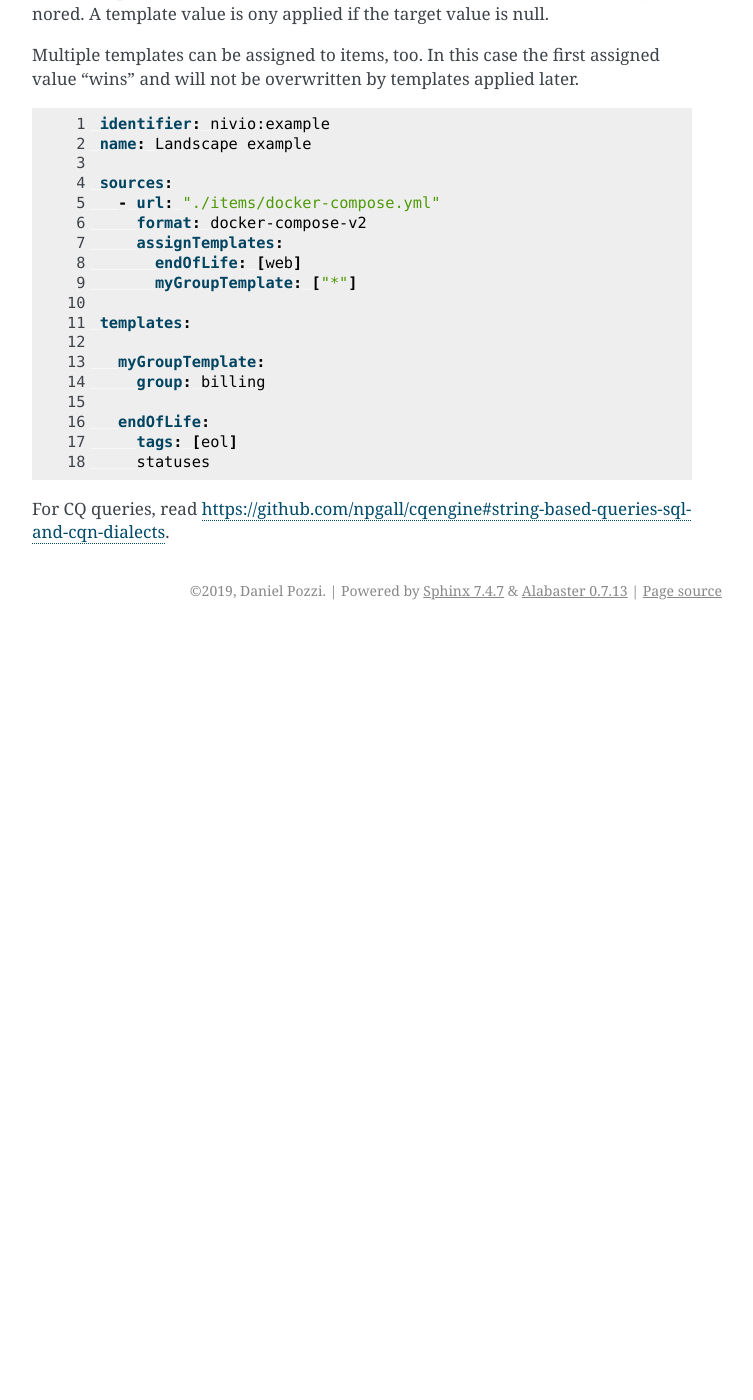
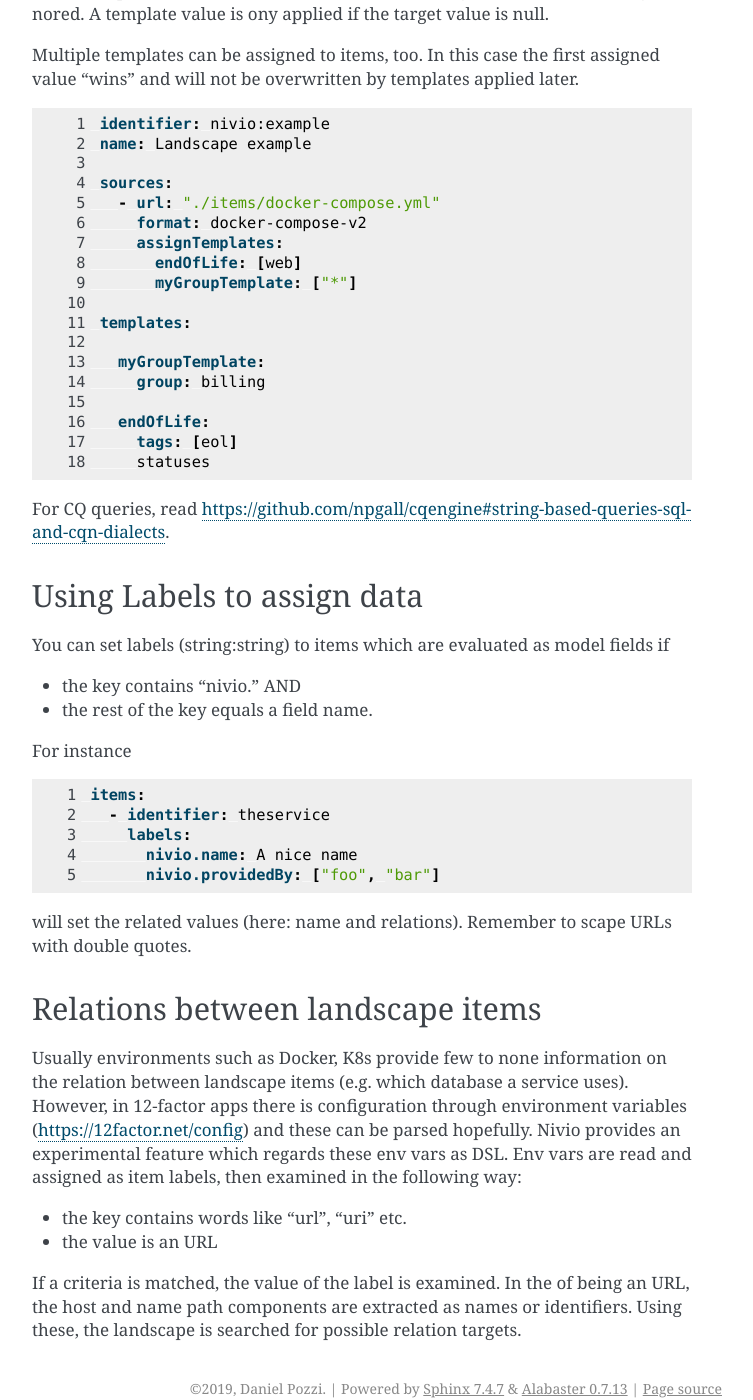
Before and after one commit to dedica-team/nivio, a Sphinx documentation site: the page built from docs/source/model.rst, in a window 1280 px wide and 1400 px high, scrolled down 3115 px. Shown: the whole window, without its empty margins (388-1141 px from the left). Built offline with Sphinx 7.4.7, drawn with Linux system fonts in a browser that asks for light colours; before the commit the page ends 3745 px from its top, so only the background shows below that; some of the changed text lies outside the part shown.

Commit message:
[#41] improved docs

```diff
--- a/docs/source/model.rst
+++ b/docs/source/model.rst
@@ -130,7 +130,6 @@ Service references are required to describe a provider relation or data flows.
 
 
 
-
 Using Templates to dynamically assign data
 ---------------
 
@@ -165,3 +164,41 @@ will not be overwritten by templates applied later.
         statuses
 
 For CQ queries, read https://github.com/npgall/cqengine#string-based-queries-sql-and-cqn-dialects.
+
+
+Using Labels to assign data
+---------------------------
+
+You can set labels (string:string) to items which are evaluated as model fields if
+
+* the key contains "nivio." AND
+* the rest of the key equals a field name.
+
+For instance
+
+.. code-block:: yaml
+   :linenos:
+
+    items:
+      - identifier: theservice
+        labels:
+          nivio.name: A nice name
+          nivio.providedBy: ["foo", "bar"]
+
+
+will set the related values (here: name and relations). Remember to scape URLs with double quotes.
+
+
+Relations between landscape items
+---------------------------------
+
+Usually environments such as Docker, K8s provide few to none information on the relation between landscape items (e.g.
+which database a service uses). However, in 12-factor apps there is configuration through environment variables (https://12factor.net/config)
+and these can be parsed hopefully. Nivio provides an experimental feature which regards these env vars as DSL. Env vars
+are read and assigned as item labels, then examined in the following way:
+
+* the key contains words like "url", "uri" etc.
+* the value is an URL
+
+If a criteria is matched, the value of the label is examined. In the of being an URL, the host and name path components are extracted as names or identifiers.
+Using these, the landscape is searched for possible relation targets.
```
